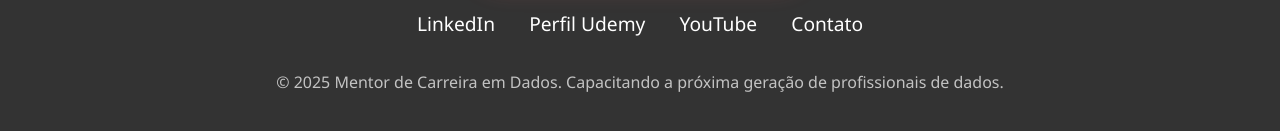
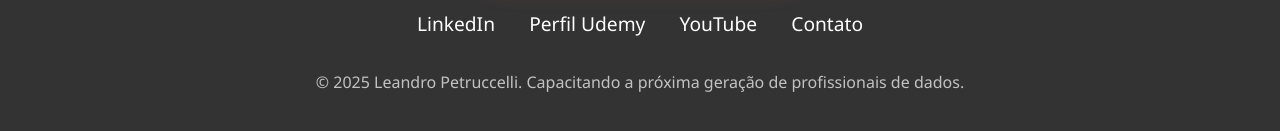
Before and after one commit to lepetrucc/Treinamento_Dados, a plain HTML site: page index.html in a window 1280 px wide. Shown: the part 3948-4079 px from the top of the page. Drawn offline with Linux system fonts and the light colour scheme.

Commit message:
Update index.html
ajuste rodapé

```diff
--- a/index.html
+++ b/index.html
@@ -460,7 +460,7 @@
             </div>
 
             <p style="margin-top: 30px; opacity: 0.7;">
-                © 2025 Mentor de Carreira em Dados. Capacitando a próxima geração de profissionais de dados.
+                © 2025 Leandro Petruccelli. Capacitando a próxima geração de profissionais de dados.
             </p>
         </div>
     </footer>
```
